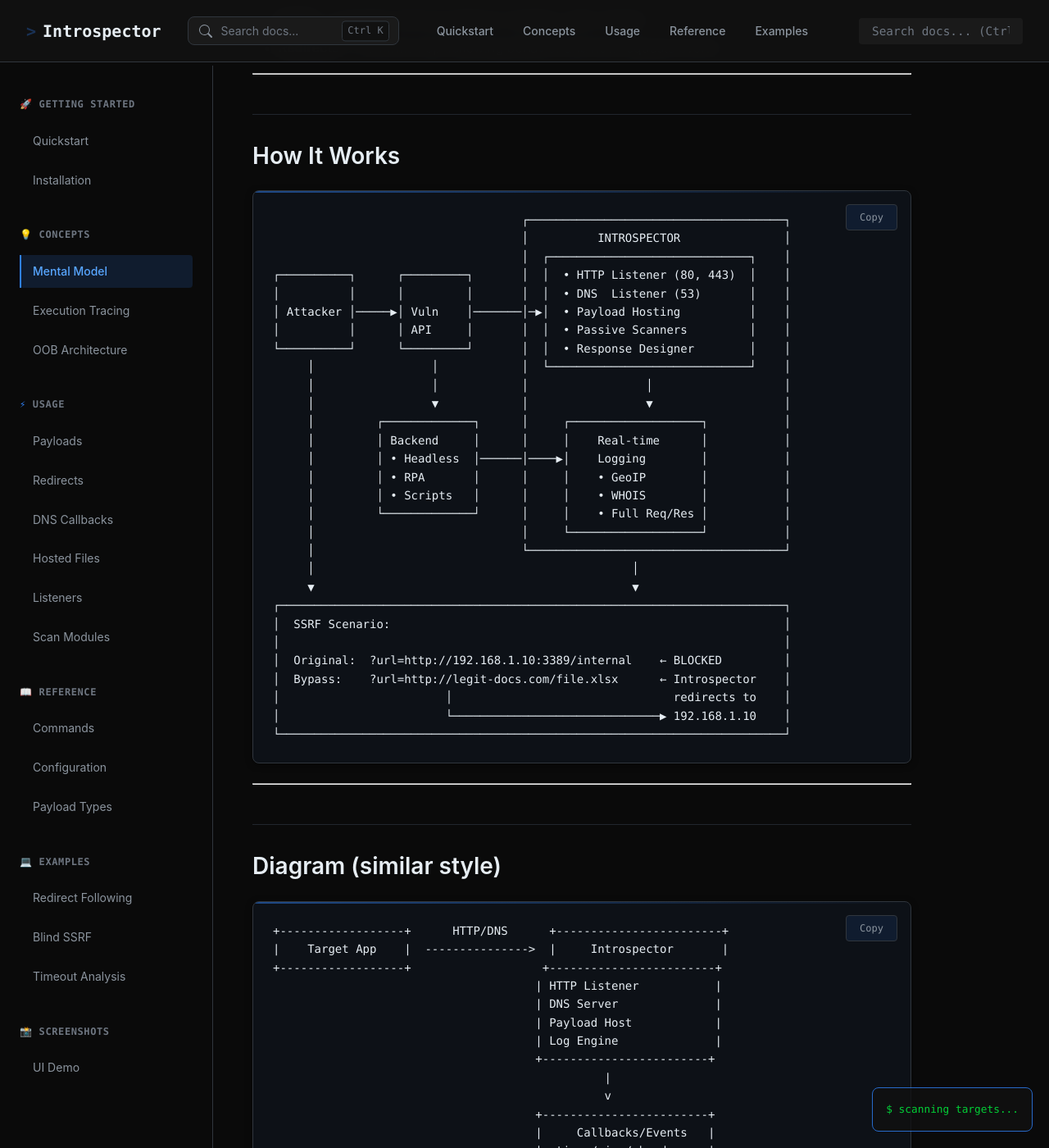
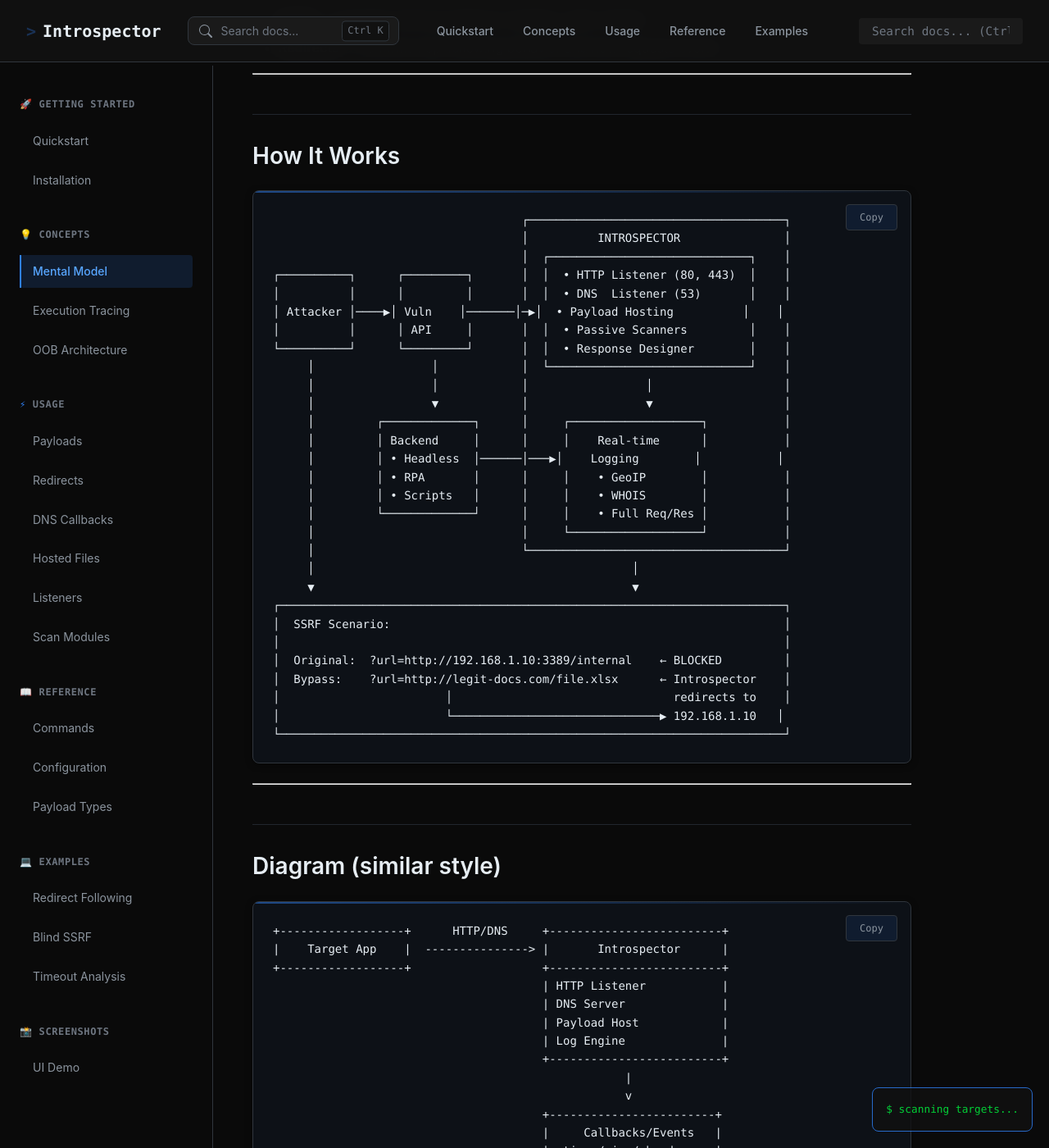
Before and after one commit to Dedal0/Introspector-Docs, a Jekyll site: the page built from concepts/mental-model.md, in a window 1280 px wide and 1400 px high, scrolled down 730 px. Shown: the whole window at 82% size. Built offline with Jekyll 4.4.1, drawn with Linux system fonts in a browser that asks for light colours; our own code applies the rules of GitHub Pages for plain Markdown files; some of the changed text lies outside the part shown.

````diff
--- a/concepts/mental-model.md
+++ b/concepts/mental-model.md
@@ -27,7 +27,7 @@ Simple idea: **you inject a payload with a unique ID**, the backend resolves/fet
                                     │  ┌─────────────────────────────┐    │
 ┌──────────┐      ┌─────────┐       │  │  • HTTP Listener (80, 443)  │    │
 │          │      │         │       │  │  • DNS  Listener (53)       │    │
-│ Attacker │─────▶│ Vuln    │───────│─▶│  • Payload Hosting          │    │
+│ Attacker │────▶│ Vuln    │───────│─▶│  • Payload Hosting          │    │
 │          │      │ API     │       │  │  • Passive Scanners         │    │
 └──────────┘      └─────────┘       │  │  • Response Designer        │    │
      │                 │            │  └─────────────────────────────┘    │
@@ -35,7 +35,7 @@ Simple idea: **you inject a payload with a unique ID**, the backend resolves/fet
      │                 ▼            │                 ▼                   │
      │         ┌─────────────┐      │     ┌───────────────────┐           │
      │         │ Backend     │      │     │    Real-time      │           │
-     │         │ • Headless  │──────│────▶│    Logging        │           │
+     │         │ • Headless  │──────│───▶│    Logging        │           │
      │         │ • RPA       │      │     │    • GeoIP        │           │
      │         │ • Scripts   │      │     │    • WHOIS        │           │
      │         └─────────────┘      │     │    • Full Req/Res │           │
@@ -49,7 +49,7 @@ Simple idea: **you inject a payload with a unique ID**, the backend resolves/fet
 │  Original:  ?url=http://192.168.1.10:3389/internal    ← BLOCKED         │
 │  Bypass:    ?url=http://legit-docs.com/file.xlsx      ← Introspector    │
 │                        │                                redirects to    │
-│                        └──────────────────────────────▶ 192.168.1.10    │
+│                        └──────────────────────────────▶ 192.168.1.10   │
 └─────────────────────────────────────────────────────────────────────────┘
 ```
 
@@ -59,24 +59,24 @@ Simple idea: **you inject a payload with a unique ID**, the backend resolves/fet
 ## Diagram (similar style)
 
 ~~~
-+------------------+      HTTP/DNS      +------------------------+
-|    Target App    |  --------------->  |     Introspector       |
-+------------------+                   +------------------------+
-                                      | HTTP Listener           |
-                                      | DNS Server              |
-                                      | Payload Host            |
-                                      | Log Engine              |
-                                      +------------------------+
-                                                |
-                                                v
-                                      +------------------------+
-                                      |     Callbacks/Events   |
-                                      |  time / ip / headers   |
-                                      +------------------------+
-                                                |
-                                                v
-                                      +------------------------+
-                                      |  Web UI (Logs/Filters) |
-                                      |  Evidence / Export     |
-                                      +------------------------+
++------------------+      HTTP/DNS     +-------------------------+
+|    Target App    |  ---------------> |       Introspector      |
++------------------+                   +-------------------------+
+                                       | HTTP Listener           |
+                                       | DNS Server              |
+                                       | Payload Host            |
+                                       | Log Engine              |
+                                       +-------------------------+
+                                                   |
+                                                   v
+                                       +------------------------+
+                                       |     Callbacks/Events   |
+                                       |  time / ip / headers   |
+                                       +------------------------+
+                                                   |
+                                                   v
+                                       +------------------------+
+                                       |  Web UI (Logs/Filters) |
+                                       |  Evidence / Export     |
+                                       +------------------------+
 ~~~
````
